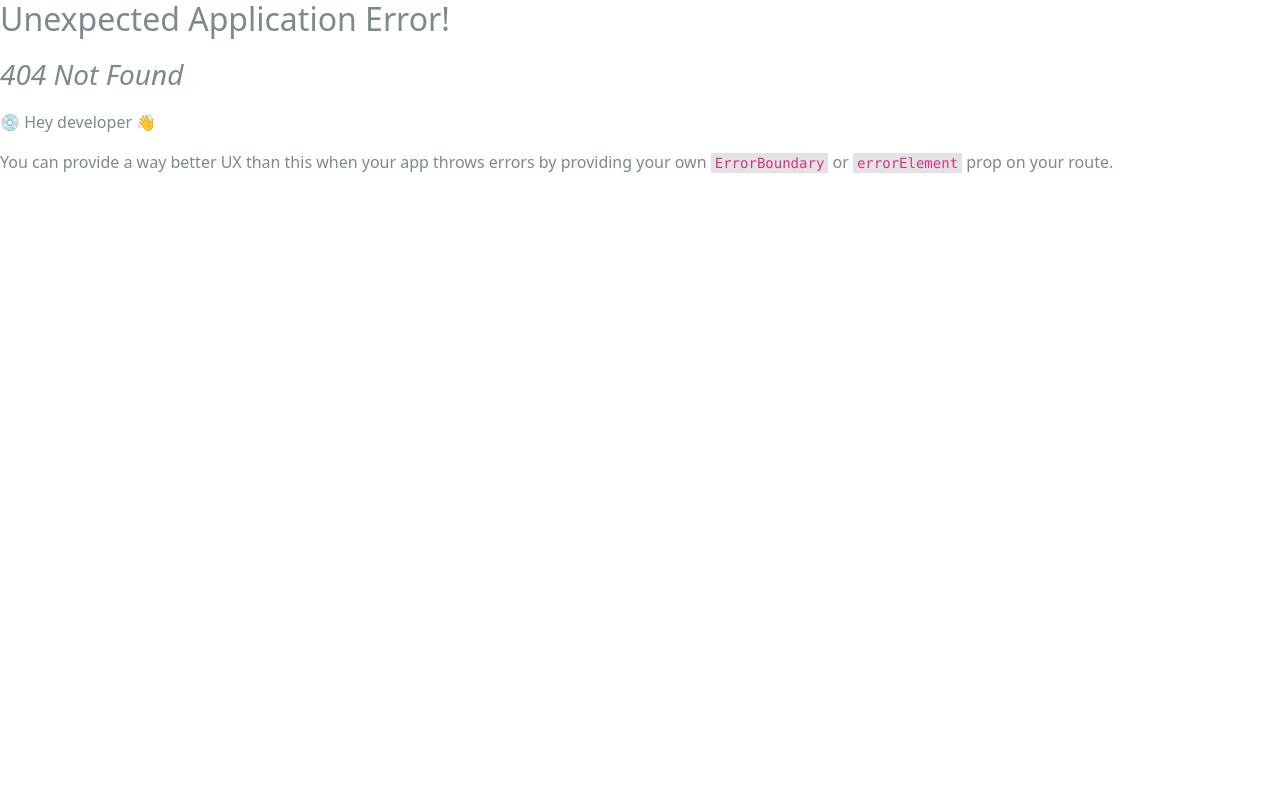
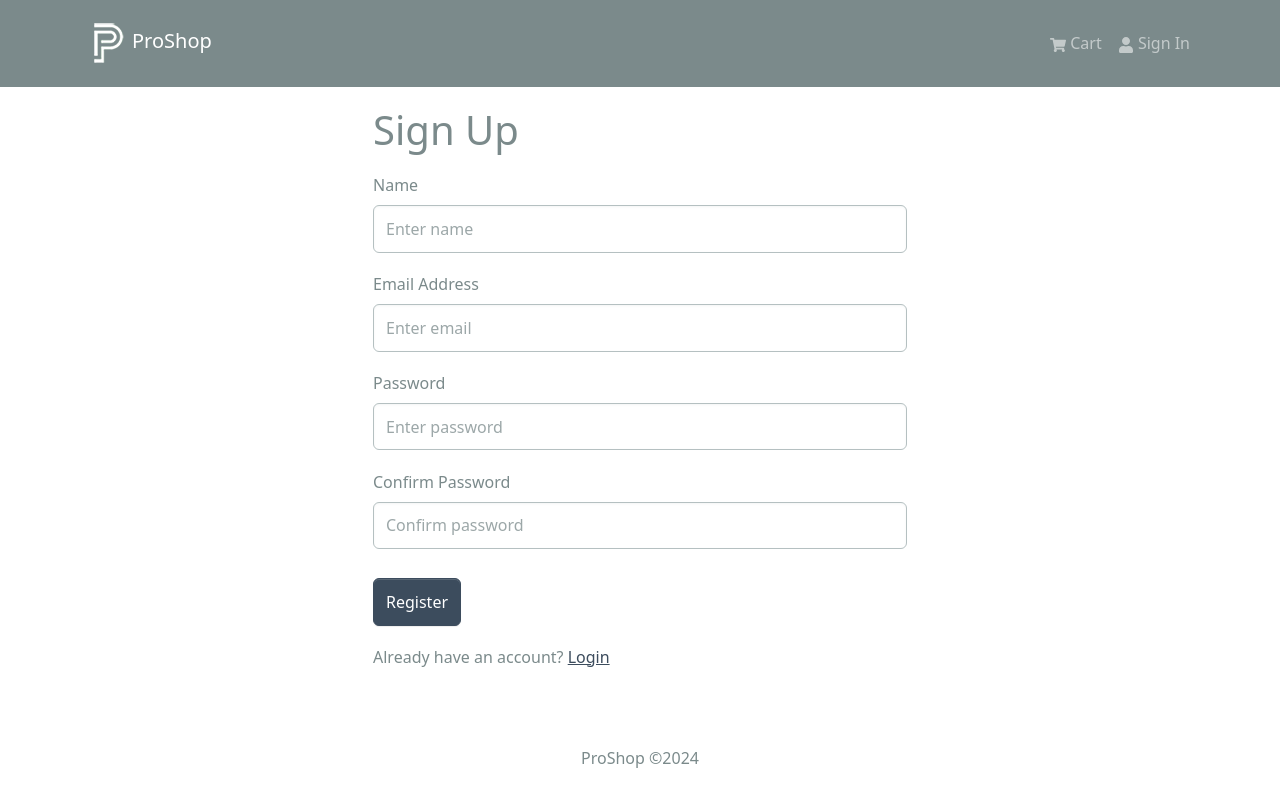
Before and after one commit to rorolamenace/proshop-v2, a React (Create React App) app in the folder frontend/: page /register in a window 1280 px wide. Before the commit this address had no page. Built offline with nearby package versions, Linux system fonts and the light colour scheme.

Commit message:
User Registration

```diff
--- a/frontend/src/App.js
+++ b/frontend/src/App.js
@@ -1,5 +1,7 @@
 import { Container } from "react-bootstrap";
 import Header from "./components/Header";
+import { ToastContainer } from "react-toastify";
+import "react-toastify/dist/ReactToastify.css";
 import Footer from "./components/Footer";
 import { Outlet } from "react-router-dom";
 
@@ -13,6 +15,7 @@
         </Container>
       </main>
       <Footer />
+      <ToastContainer/>
     </>
   );
 };
--- /dev/null
+++ b/frontend/src/components/FormContainer.jsx
@@ -0,0 +1,15 @@
+import { Container, Row, Col } from "react-bootstrap";
+
+const FormContainer = ({ children }) => {
+  return (
+    <Container>
+      <Row className="justify-content-md-center">
+        <Col xs={12} md={6}>
+          {children}
+        </Col>
+      </Row>
+    </Container>
+  );
+};
+
+export default FormContainer;
--- a/frontend/src/components/Header.jsx
+++ b/frontend/src/components/Header.jsx
@@ -1,11 +1,30 @@
-import { Badge, Navbar, Nav, Container } from "react-bootstrap";
+import { useNavigate } from "react-router-dom";
+import { Badge, Navbar, Nav, Container, NavDropdown } from "react-bootstrap";
 import { FaShoppingCart, FaUser } from "react-icons/fa";
 import { LinkContainer } from "react-router-bootstrap";
-import { useSelector } from "react-redux";
+import { useSelector, useDispatch } from "react-redux";
+import { useLogoutMutation } from "../slices/usersApiSlice";
+import { logout } from "../slices/authSlice";
 import logo from "../assets/logo.png";
 
 const Header = () => {
   const { cartItems } = useSelector((state) => state.cart);
+  const { userInfo } = useSelector((state) => state.auth);
+
+  const dispatch = useDispatch();
+  const navigate = useNavigate();
+
+  const [logoutApiCall] = useLogoutMutation();
+
+  const logoutHandler = async () => {
+    try {
+      await logoutApiCall().unwrap();
+      dispatch(logout);
+      navigate("/login")
+    } catch (error) {
+      console.log(error)
+    }
+  };
 
   return (
     <header>
@@ -30,12 +49,22 @@
                   )}
                 </Nav.Link>
               </LinkContainer>
-
-              <LinkContainer to="/login">
-                <Nav.Link>
-                  <FaUser /> Sign In
-                </Nav.Link>
-              </LinkContainer>
+              {userInfo ? (
+                <NavDropdown title={userInfo.name} id="username">
+                  <LinkContainer to="/profile">
+                    <NavDropdown.Item>Profile</NavDropdown.Item>
+                  </LinkContainer>
+                  <NavDropdown.Item onClick={logoutHandler}>
+                    Logout
+                  </NavDropdown.Item>
+                </NavDropdown>
+              ) : (
+                <LinkContainer to="/login">
+                  <Nav.Link>
+                    <FaUser /> Sign In
+                  </Nav.Link>
+                </LinkContainer>
+              )}
             </Nav>
           </Navbar.Collapse>
         </Container>
--- a/frontend/src/index.js
+++ b/frontend/src/index.js
@@ -14,6 +14,8 @@
 import HomeScreen from "./screens/HomeScreen";
 import ProductScreen from "./screens/ProductScreen";
 import CartScreen from "./screens/CartScreen";
+import LoginScreen from "./screens/LoginScreen";
+import RegisterScreen from "./screens/RegisterScreen";
 import store from "./store";
 import { Provider } from "react-redux";
 
@@ -23,6 +25,8 @@
       <Route index={true} path="/" element={<HomeScreen />} />
       <Route path="/product/:id" element={<ProductScreen />} />
       <Route path="/cart" element={<CartScreen />} />
+      <Route path="/login" element={<LoginScreen />} />
+      <Route path="/register" element={<RegisterScreen />} />
     </Route>
   )
 );
--- /dev/null
+++ b/frontend/src/screens/LoginScreen.jsx
@@ -0,0 +1,90 @@
+import { useState, useEffect } from "react";
+import { Link, useLocation, useNavigate } from "react-router-dom";
+import { Form, Button, Row, Col } from "react-bootstrap";
+import { useDispatch, useSelector } from "react-redux";
+import FormContainer from "../components/FormContainer";
+import Loader from "../components/Loader";
+import { useLoginMutation } from "../slices/usersApiSlice";
+import { setCredentials } from "../slices/authSlice";
+import { toast } from "react-toastify";
+
+import React from "react";
+
+const LoginScreen = () => {
+  const [email, setEmail] = useState("");
+  const [password, setPassword] = useState("");
+
+  const dispatch = useDispatch();
+  const navigate = useNavigate();
+
+  const [login, { isLoading }] = useLoginMutation();
+
+  const { userInfo } = useSelector((state) => state.auth);
+
+  const { search } = useLocation();
+  const sp = new URLSearchParams(search);
+  const redirect = sp.get("redirect") || "/";
+
+  useEffect(() => {
+    if (userInfo) {
+      navigate(redirect);
+    }
+  }, [userInfo, redirect, navigate]);
+
+  const submitHandler = async (e) => {
+    e.preventDefault();
+
+    try {
+      const res = await login({ email, password }).unwrap();
+      console.log(email, password);
+      dispatch(setCredentials({ ...res }));
+      navigate(redirect);
+    } catch (error) {
+      toast.error(error?.data?.message || error?.error);
+    }
+  };
+  return (
+    <FormContainer>
+      <h1>Sign In</h1>
+      <Form onSubmit={submitHandler}>
+        <Form.Group controlId="email" className="my-3">
+          <Form.Label>Email Address</Form.Label>
+          <Form.Control
+            type="email"
+            placeholder="Enter email"
+            value={email}
+            onChange={(e) => setEmail(e.target.value)}
+          ></Form.Control>
+        </Form.Group>
+        <Form.Group controlId="password" className="my-3">
+          <Form.Label>Password</Form.Label>
+          <Form.Control
+            type="password"
+            placeholder="Enter password"
+            value={password}
+            onChange={(e) => setPassword(e.target.value)}
+          ></Form.Control>
+        </Form.Group>
+        <Button
+          type="submit"
+          variant="primary"
+          className="mt-2"
+          disabled={isLoading}
+        >
+          Sign In
+        </Button>
+        {isLoading && <Loader />}
+      </Form>
+      <Row className="py-3">
+        <Col>
+          New Customer?{" "}
+          <Link to={redirect ? `/register?redirect=${redirect}` : "/register"}>
+            Register
+          </Link>
+        </Col>
+      </Row>
+    </FormContainer>
+  );
+};
+
+export default LoginScreen;
--- /dev/null
+++ b/frontend/src/screens/RegisterScreen.jsx
@@ -0,0 +1,119 @@
+import { useState, useEffect } from "react";
+import { Link, useLocation, useNavigate } from "react-router-dom";
+import { Form, Button, Row, Col } from "react-bootstrap";
+import { useDispatch, useSelector } from "react-redux";
+import FormContainer from "../components/FormContainer";
+import Loader from "../components/Loader";
+import { useRegisterMutation } from "../slices/usersApiSlice";
+import { setCredentials } from "../slices/authSlice";
+import { toast } from "react-toastify";
+
+import React from "react";
+
+const RegisterScreen = () => {
+  const [email, setEmail] = useState("");
+  const [name, setName] = useState("");
+  const [password, setPassword] = useState("");
+  const [confirmPassword, setConfirmPassword] = useState("");
+
+  const dispatch = useDispatch();
+  const navigate = useNavigate();
+
+  const [register, { isLoading }] = useRegisterMutation();
+
+  const { userInfo } = useSelector((state) => state.auth);
+
+  const { search } = useLocation();
+  const sp = new URLSearchParams(search);
+  const redirect = sp.get("redirect") || "/";
+
+  useEffect(() => {
+    if (userInfo) {
+      navigate(redirect);
+    }
+  }, [userInfo, redirect, navigate]);
+
+  const submitHandler = async (e) => {
+    e.preventDefault();
+
+    if (password !== confirmPassword) {
+      toast.error("Passwords do not match!");
+      return;
+    } else {
+      try {
+        const res = await register({
+          name,
+          email,
+          password,
+        }).unwrap();
+        console.log(email, password);
+        dispatch(setCredentials({ ...res }));
+        navigate(redirect);
+      } catch (error) {
+        toast.error(error?.data?.message || error?.error);
+      }
+    }
+  };
+  return (
+    <FormContainer>
+      <h1>Sign Up</h1>
+      <Form onSubmit={submitHandler}>
+        <Form.Group controlId="name" className="my-3">
+          <Form.Label>Name</Form.Label>
+          <Form.Control
+            type="text"
+            placeholder="Enter name"
+            value={name}
+            onChange={(e) => setName(e.target.value)}
+          ></Form.Control>
+        </Form.Group>
+        <Form.Group controlId="email" className="my-3">
+          <Form.Label>Email Address</Form.Label>
+          <Form.Control
+            type="email"
+            placeholder="Enter email"
+            value={email}
+            onChange={(e) => setEmail(e.target.value)}
+          ></Form.Control>
+        </Form.Group>
+        <Form.Group controlId="password" className="my-3">
+          <Form.Label>Password</Form.Label>
+          <Form.Control
+            type="password"
+            placeholder="Enter password"
+            value={password}
+            onChange={(e) => setPassword(e.target.value)}
+          ></Form.Control>
+        </Form.Group>
+        <Form.Group controlId="confirmPassword" className="my-3">
+          <Form.Label>Confirm Password</Form.Label>
+          <Form.Control
+            type="password"
+            placeholder="Confirm password"
+            value={confirmPassword}
+            onChange={(e) => setConfirmPassword(e.target.value)}
+          ></Form.Control>
+        </Form.Group>
+        <Button
+          type="submit"
+          variant="primary"
+          className="mt-2"
+          disabled={isLoading}
+        >
+          Register
+        </Button>
+        {isLoading && <Loader />}
+      </Form>
+      <Row className="py-3">
+        <Col>
+          Already have an account?{" "}
+          <Link to={redirect ? `/login?redirect=${redirect}` : "/login"}>
+            Login
+          </Link>
+        </Col>
+      </Row>
+    </FormContainer>
+  );
+};
+
+export default RegisterScreen;
--- /dev/null
+++ b/frontend/src/slices/authSlice.js
@@ -0,0 +1,26 @@
+import { createSlice } from "@reduxjs/toolkit";
+
+const initialState = {
+  userInfo: localStorage.getItem("userInfo")
+    ? JSON.parse(localStorage.getItem("userInfo"))
+    : null,
+};
+
+const authSlice = createSlice({
+  name: "auth",
+  initialState,
+  reducers: {
+    setCredentials: (state, action) => {
+      state.userInfo = action.payload;
+      localStorage.setItem("userInfo", JSON.stringify(action.payload));
+    },
+      logout: (state, action) => {
+        state.userInfo = null;
+        localStorage.removeItem("userInfo");
+      },
+  },
+});
+
+export const { setCredentials, logout } = authSlice.actions;
+
+export default authSlice.reducer;
--- /dev/null
+++ b/frontend/src/slices/usersApiSlice.js
@@ -0,0 +1,29 @@
+import { USERS_URL } from "../constants.js";
+import { apiSlice } from "./apiSlice.js";
+
+export const usersApiSlice = apiSlice.injectEndpoints({
+  endpoints: (builder) => ({
+    login: builder.mutation({
+      query: (data) => ({
+        url: `${USERS_URL}/auth`,
+        method: "POST",
+        body: data,
+      }),
+    }),
+    register: builder.mutation({
+      query: (data) => ({
+        url: `${USERS_URL}`,
+        method: "POST",
+        body: data,
+      }),
+    }),
+    logout: builder.mutation({
+      query: () => ({
+        url: `${USERS_URL}/logout`,
+        method: "POST",
+      }),
+    }),
+  }),
+});
+
+export const { useLoginMutation, useRegisterMutation, useLogoutMutation } = usersApiSlice;
--- a/frontend/src/store.js
+++ b/frontend/src/store.js
@@ -1,11 +1,13 @@
 import { configureStore } from "@reduxjs/toolkit";
 import { apiSlice } from "./slices/apiSlice.js";
 import cartSliceReducer from "./slices/cartSlide.js";
+import authSliceReducer from "./slices/authSlice.js";
 
 const store = configureStore({
   reducer: {
     [apiSlice.reducerPath]: apiSlice.reducer,
     cart: cartSliceReducer,
+    auth: authSliceReducer,
   },
   middleware: (getDefaultMiddleware) =>
     getDefaultMiddleware().concat(apiSlice.middleware),
```
Also changed, not shown: frontend/package.json (+2 -7 lines), 1 other file (tests, documents, lock files or other folders).
